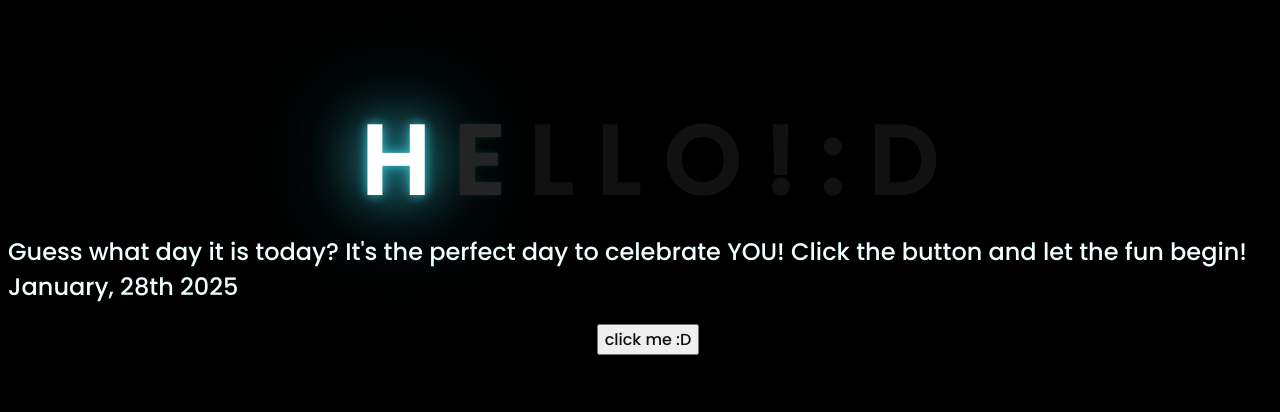
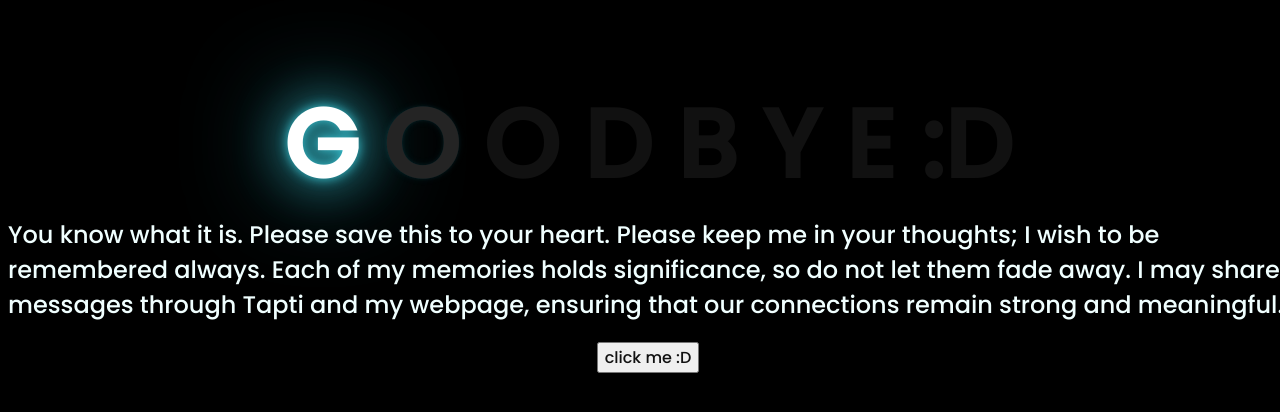
Before and after one commit to IshraqNotFound/Happy-birthday-Layla, a plain HTML site: page index.html in a window 1280 px wide. Shown: the part 186-598 px from the top of the page. Drawn offline with Linux system fonts and the light colour scheme.

Commit message:
Update index.html

```diff
--- a/index.html
+++ b/index.html
@@ -7,24 +7,24 @@
   <meta name="viewport" content="width=device-width, initial-scale=1.0">
   <link rel="stylesheet" href="css/style.css">
   <link rel="icon" href="img/flowers.png" type="image/x-icon">
-  <title>Flowers</title>
+  <title>Hi Layla</title>
 </head>
 
 <body>
   <div class="greetings">
     <!-- silahkan menambah kata sesuai keinginan dengan <span>text...</span -->
-    <span>H</span>
+    <span>G</span>
+    <span>O</span>
+    <span>O</span>
+    <span>D</span>
+    <span>B</span>
+    <span>Y</span>
     <span>E</span>
-    <span>L</span>
-    <span>L</span>
-    <span>O</span>
-    <span>!</span>
-    <span>:</span>
-    <span>D</span></span>
+    <span>:D</span>
   </div>
   <div class="description">
-    <span>Guess what day it is today? It's the perfect day to celebrate YOU! Click the button and let the fun begin!</span>
-    <span>January, 28th 2025</span>
+    <span>You know what it is. Please save this to your heart.</span>
+    <span>Please keep me in your thoughts; I wish to be remembered always. Each of my memories holds significance, so do not let them fade away. I may share messages through Tapti and my webpage, ensuring that our connections remain strong and meaningful.</span>
 
   </div>
   <div class="button">
```
